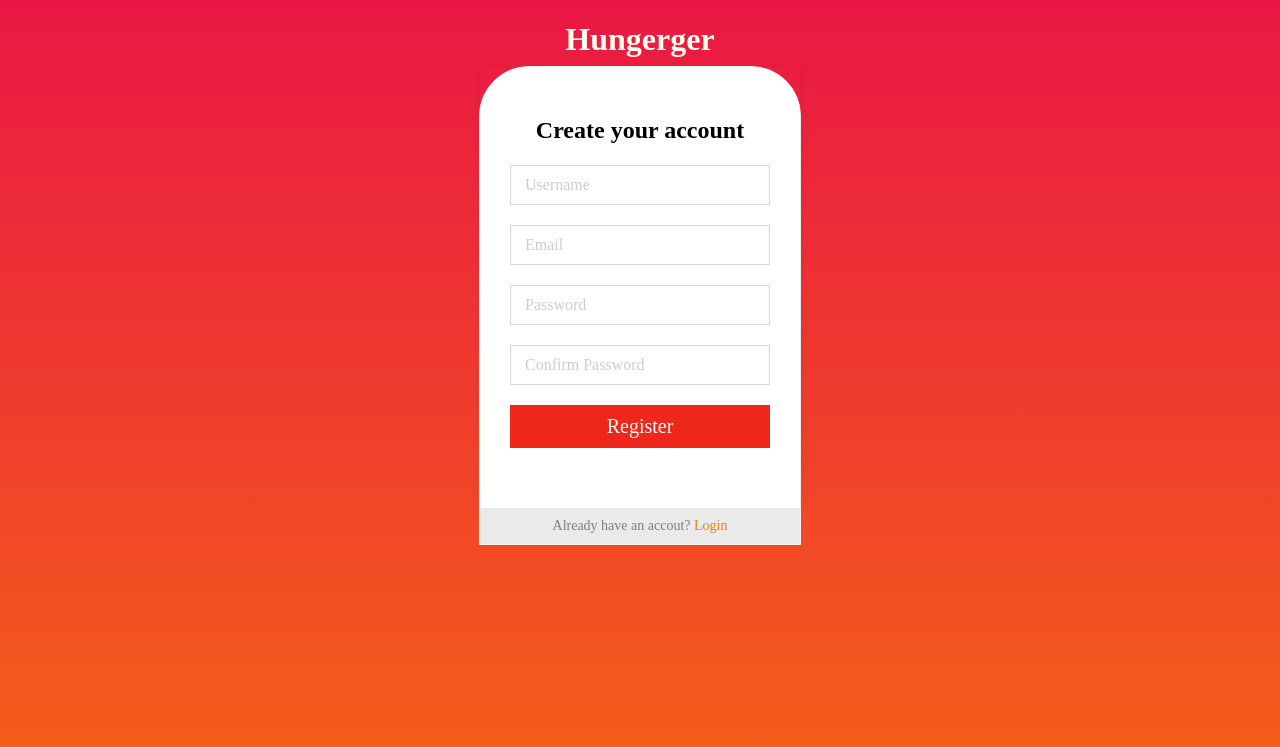
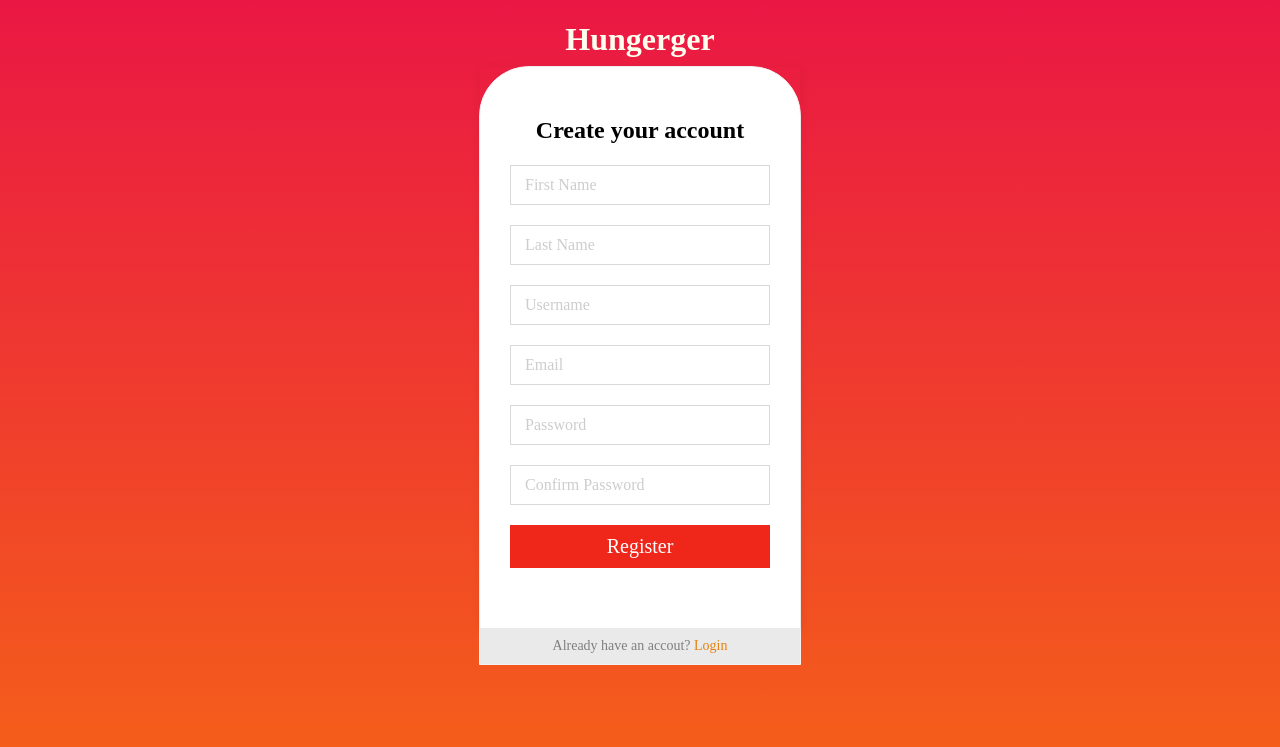
Before and after one commit to TakoLoka/Hungerger, a Flask app: page /register in a window 1280 px wide. Shown: the top 747 px of the page. Run offline with Flask 2, Linux system fonts and the light colour scheme; some libraries are stand-ins or nearby versions.

Commit message:
Delete Recipe Added

```diff
--- a/app.py
+++ b/app.py
@@ -21,7 +21,7 @@ app.config['UPLOAD_FOLDER'] = './static/uploads/'
 def get_user(of_user = '', all=False):
     cursor = mysql.connection.cursor()
     if of_user != '':
-        cursor.execute("""select first_name, last_name, username, user_id, avatar from reg_user where user_id = '{}'""".format(of_user))
+        cursor.execute("""select first_name, last_name, username, user_id, avatar from reg_user where user_id = '{}'""".format(session['user_id']))
     elif all:
         cursor.execute("""select first_name, last_name, username, user_id, avatar, email from reg_user where user_id = '{}'""".format(session['user_id']))
     else:
@@ -32,9 +32,9 @@ def get_user(of_user = '', all=False):
 def get_recipes(of_user = ''):
     cursor = mysql.connection.cursor()
     if of_user != '':
-       cursor.execute("""select rec_name, recipes.rec_id, description, image, creation_date from recipes INNER JOIN (select user_id, username as user_name from reg_user) as user_details on recipes.creator_id = user_details.user_id where recipes.creator_id = '{}' order by recipes.rec_id desc""".format(of_user))
+       cursor.execute("""select rec_name, recipes.rec_id, description, image, creation_date, user_details.user_id from recipes INNER JOIN (select user_id, username as user_name from reg_user) as user_details on recipes.creator_id = user_details.user_id where recipes.creator_id = '{}' order by recipes.rec_id desc""".format(session['user_id']))
     else:
-       cursor.execute("""select rec_name, recipes.rec_id, description, image, creation_date from recipes INNER JOIN (select user_id, username as user_name from reg_user) as user_details on recipes.creator_id = user_details.user_id order by recipes.rec_id desc""")
+       cursor.execute("""select rec_name, recipes.rec_id, description, image, creation_date, user_details.user_id from recipes INNER JOIN (select user_id, username as user_name from reg_user) as user_details on recipes.creator_id = user_details.user_id order by recipes.rec_id desc""")
     recipes = cursor.fetchall()
     return recipes
 
@@ -99,12 +99,14 @@ def login_validation():
 
 @app.route('/add_user', methods=['POST'])
 def add_user():
-    name=request.form.get('name')
+    first_name=request.form.get('first_name')
+    last_name=request.form.get('last_name')
+    username=request.form.get('username')
     email=request.form.get('email')
     password=request.form.get('password')
     cursor = mysql.connection.cursor()
-    cursor.execute("""INSERT INTO `reg_user` (`first_name`, `last_name`, `username`, `email`, `password`) values ("{}","{}","{}","{}","{}")""".format(name,email,password))
-    print("""INSERT INTO `reg_user` (`first_name`, `last_name`, `username`, `email`, `password`) values ("{}","{}","{}","{}","{}")""".format(name,email,password))
+    cursor.execute("""INSERT INTO `reg_user` (`first_name`, `last_name`, `username`, `email`, `password`, `user_type`) values ("{}","{}","{}","{}","{}","{}")""".format(first_name, last_name, username,email,password, 0))
+    print("""INSERT INTO `reg_user` (`first_name`, `last_name`, `username`, `email`, `password`, `user_type`) values ("{}","{}","{}","{}","{}","{}")""".format(first_name, last_name, username,email,password, 0))
     mysql.connection.commit()
     return redirect('/login')
 
@@ -122,15 +124,9 @@ def create_recipe():
         created_at = x.strftime('%Y-%m-%d %H:%M:%S')
         f = request.files['image']
         cursor = mysql.connection.cursor()
-        if f.filename is not '':
-            filename = os.path.join(app.config['UPLOAD_FOLDER'], session['user_id'] + ''.join(random.choices(string.ascii_uppercase + string.digits, k=10))+secure_filename(f.filename))
-            f.save(filename)
-            print("""INSERT INTO `recipes` (`rec_name`, `description`, `image`, `creator_id`, `creation_date`) values ("{}","{}","{}","{}","{}")""".format(name, description, filename, user_id, created_at))
-            cursor.execute("""INSERT INTO `recipes` (`rec_name`, `description`, `image`, `creator_id`, `creation_date`) values ("{}","{}","{}","{}","{}")""".format(name, description, filename, user_id, created_at))
-        else:
-            print("""INSERT INTO `recipes` (`rec_name`, `description`, `creator_id`, `creation_date`) values ("{}","{}","{}","{}")""".format(name, description, user_id, created_at))
-            cursor.execute("""INSERT INTO `recipes` (`rec_name`, `description`, `creator_id`, `creation_date`) values ("{}","{}","{}","{}")""".format(name, description, user_id, created_at))
-
+        print("""INSERT INTO `recipes` (`rec_name`, `description`, `creator_id`, `creation_date`, `dietary_type`) values ("{}","{}","{}","{}","{}")""".format(name, description, user_id, created_at, "None"))
+        cursor.execute("""INSERT INTO `recipes` (`rec_name`, `description`, `creator_id`, `creation_date`, `dietary_type`) values ("{}","{}","{}","{}","{}")""".format(name, description, user_id, created_at, "None"))
+        mysql.connection.commit()
         cursor_created_recipe = mysql.connection.cursor()
         created_recipe = cursor_created_recipe.execute("""select rec_id from recipes where rec_name = '{}'""".format(name))
         cursor_ingredient = mysql.connection.cursor()
@@ -153,10 +149,10 @@ def edit_recipe_page(rec_id):
         cursor.execute("""select ing_id, ing_name, description, price from ingredients""")
         ingredients = cursor.fetchall()
         cursor = mysql.connection.cursor()
-        cursor.execute("""select rec_id, rec_name, description, image from recipes where rec_id={}""".format(rec_id))
+        cursor.execute("""select rec_name, description, image from recipes where rec_id={}""".format(rec_id))
         recipe = cursor.fetchall()
         cursor = mysql.connection.cursor()
-        cursor.execute("""select ri_id, rec_id, ing_id from recipes_ingredients where rec_id = {} """.format(rec_id))
+        cursor.execute("""select rec_id, ing_id from recipes_ingredients where rec_id = {} """.format(rec_id))
         recipe_ingredients = cursor.fetchall()
         return render_template('edit-recipe.html', user=user, date=date, path=path, ingredients=ingredients, recipe=recipe, recipe_ingredients=recipe_ingredients, rec_id=rec_id)
     else:
@@ -198,6 +194,23 @@ def edit_recipe():
     else:
         return render_template('login.html')
 
+@app.route('/delete-recipe/@<path:rec_id>')
+def delete_recipe(rec_id):
+    if 'user_id' in session:
+        # TODO: Insert INTO recipes_ingredients
+        ingredients=request.form.getlist('ingredients')
+        cursor = mysql.connection.cursor()
+        cursor.execute("""DELETE FROM `recipes` where rec_id={}""".format(rec_id))
+        cursor_ingredient = mysql.connection.cursor()
+        cursor_ingredient.execute("""DELETE FROM `recipes_ingredients` where rec_id={}""".format(rec_id))
+        for ingredient in ingredients:
+            print("------ Ingredient: "+ingredient+" ------")
+            cursor.execute("""DELETE FROM `recipes_ingredients` where rec_id={}""".format(rec_id))
+        mysql.connection.commit()
+        return redirect('/')
+    else:
+        return render_template('login.html')
+
 @app.route('/update-profile', methods=['POST'])
 def update_profile():
     if 'user_id' in session:
@@ -212,7 +225,7 @@ def update_profile():
     else:
         return redirect('/login')
 
-@app.route('/@<path:user_id>')
+@app.route('/user/@<path:user_id>')
 def user(user_id):
     if 'user_id' in session:
         path = get_path()
@@ -227,7 +240,7 @@ def user(user_id):
     else:
         return redirect('/login')
 
-@app.route('/@<path:user_id>/edit-profile')
+@app.route('/user/@<path:user_id>/edit-profile')
 def edit_profile(user_id):
     if 'user_id' in session:
         if session['user_id'] == user_id:
--- a/templates/register.html
+++ b/templates/register.html
@@ -16,8 +16,18 @@
     <h2 class="title">Create your account</h2>
     <form action="/add_user" method="post" id="formvalidate">
       <div class="input-group">
+        <label class="palceholder" for="userName">First Name</label>
+        <input class="form-control" name="first_name" id="Name" type="text" placeholder="" />
+        <span class="lighting"></span>
+      </div>
+      <div class="input-group">
+        <label class="palceholder" for="userName">Last Name</label>
+        <input class="form-control" name="last_name" id="Name" type="text" placeholder="" />
+        <span class="lighting"></span>
+      </div>
+      <div class="input-group">
         <label class="palceholder" for="userName">Username</label>
-        <input class="form-control" name="name" id="Name" type="text" placeholder="" />
+        <input class="form-control" name="username" id="Name" type="text" placeholder="" />
         <span class="lighting"></span>
       </div>
       <div class="input-group">
```
Also changed, not shown: templates/index.html (+5 -6 lines).
